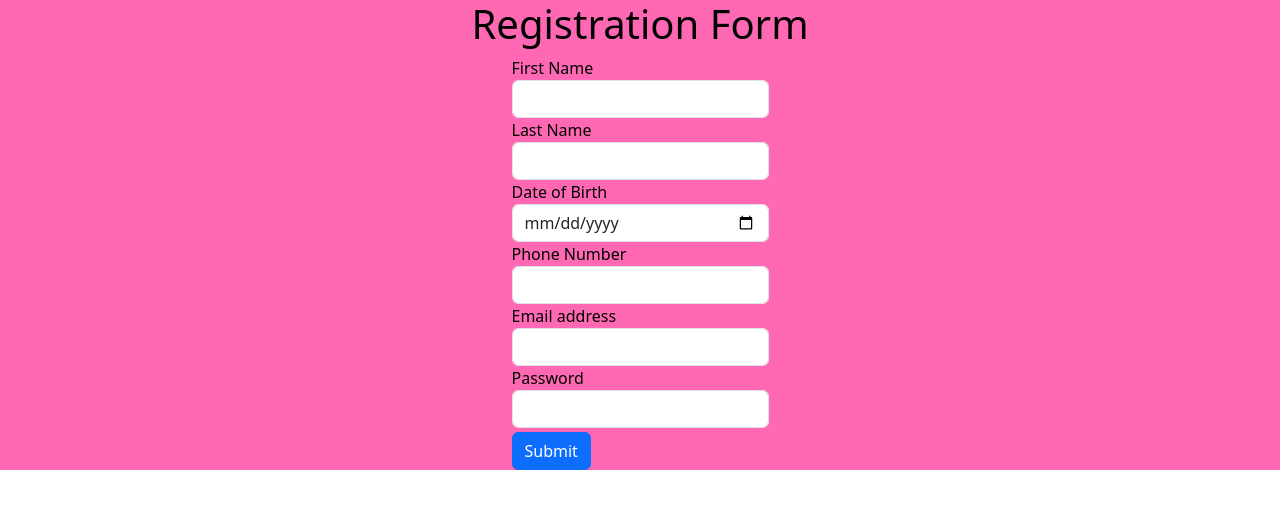
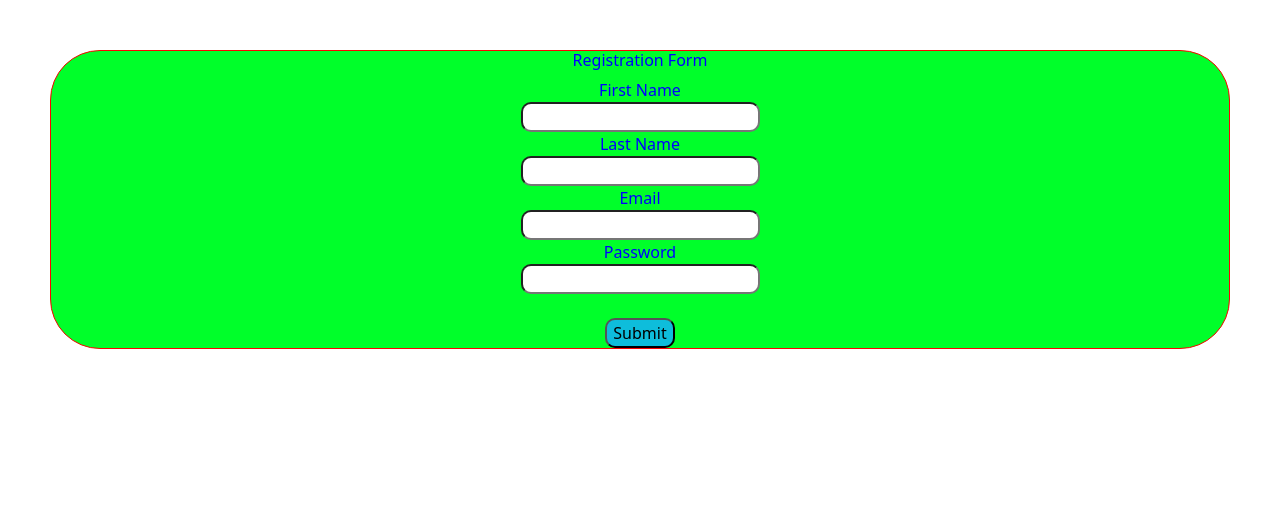
Before and after one commit to srivensy/Demo, a React (Create React App) app: page / in a window 1280 px wide. Shown: the top 508 px of the page. Built offline with nearby package versions, Linux system fonts and the light colour scheme.

Commit message:
Registration page part 2 with styles

```diff
--- a/src/App.css
+++ b/src/App.css
@@ -13,3 +13,22 @@
   /* font-size: calc(10px + 2vmin); */
   color: black
 }
+
+.studentForm {
+  text-align: center;
+  border: 1px solid rgb(255, 0, 0);
+  margin: 50px 50px 50px 50px;
+  background-color: rgb(0, 255, 42);
+  border-radius: 50px;
+  color: blue;
+
+}
+
+input {
+  border-radius: 10px;
+}
+
+button {
+  border-radius: 10px;
+  background-color: rgb(14, 189, 219);
+}
--- a/src/App.js
+++ b/src/App.js
@@ -5,6 +5,7 @@ import Getdata from "./Getdata";
 import Inc_dec from "./Inc_dec";
 import React_Form from "./React_Form";
 import Registration from "./Registration";
+import RegistrationPage from "./RegistrationPage";
 // import Ternaryoperator from "./Ternaryoperator";
 // import Usestate from "./Usestate";
 
@@ -29,7 +30,8 @@ function App() {
       {/* <Inc_dec/> */}
       {/* <React_Form/> */}
       {/* <Getdata/> */}
-      <Registration/>
+      {/* <Registration/> */}
+      <RegistrationPage/>
 
     </div>
   );
--- /dev/null
+++ b/src/RegistrationPage.jsx
@@ -0,0 +1,47 @@
+import React, { useState } from 'react'
+import './App.css'
+
+const RegistrationPage = () => {
+    const [fname,setFname] = useState("");
+    const [lname,setLname] = useState("");
+    const [email,setEmail] = useState("");
+    const [password,setPassword] = useState("");
+
+
+    console.log(fname,lname,email,password)
+
+    const Submithandler = (event) =>{
+        event.preventDefault();
+
+    }
+
+
+  return (
+    <div>
+      <div className="studentForm">
+        <h6>Registration Form</h6>
+             <form onSubmit={Submithandler}>
+                <div>
+                    <label>First Name</label><br/>
+                    <input type="text" onChange={(event)=>setFname(event.target.value)}/>
+                </div>
+                <div>
+                    <label>Last Name</label><br/>
+                    <input type="text" onChange={(event)=>setLname(event.target.value)}/>
+                </div>
+                <div>
+                    <label>Email</label><br/>
+                    <input type='email' onChange={(event)=>setEmail(event.target.value)}/>
+                </div>
+                <div>
+                    <label>Password</label><br/>
+                    <input type='password' onChange={(event)=>setPassword(event.target.value)}/>
+                </div><br/>
+                <button type='submit'>Submit</button>
+            </form>
+    </div>
+    </div>
+  )
+}
+
+export default RegistrationPage
```
